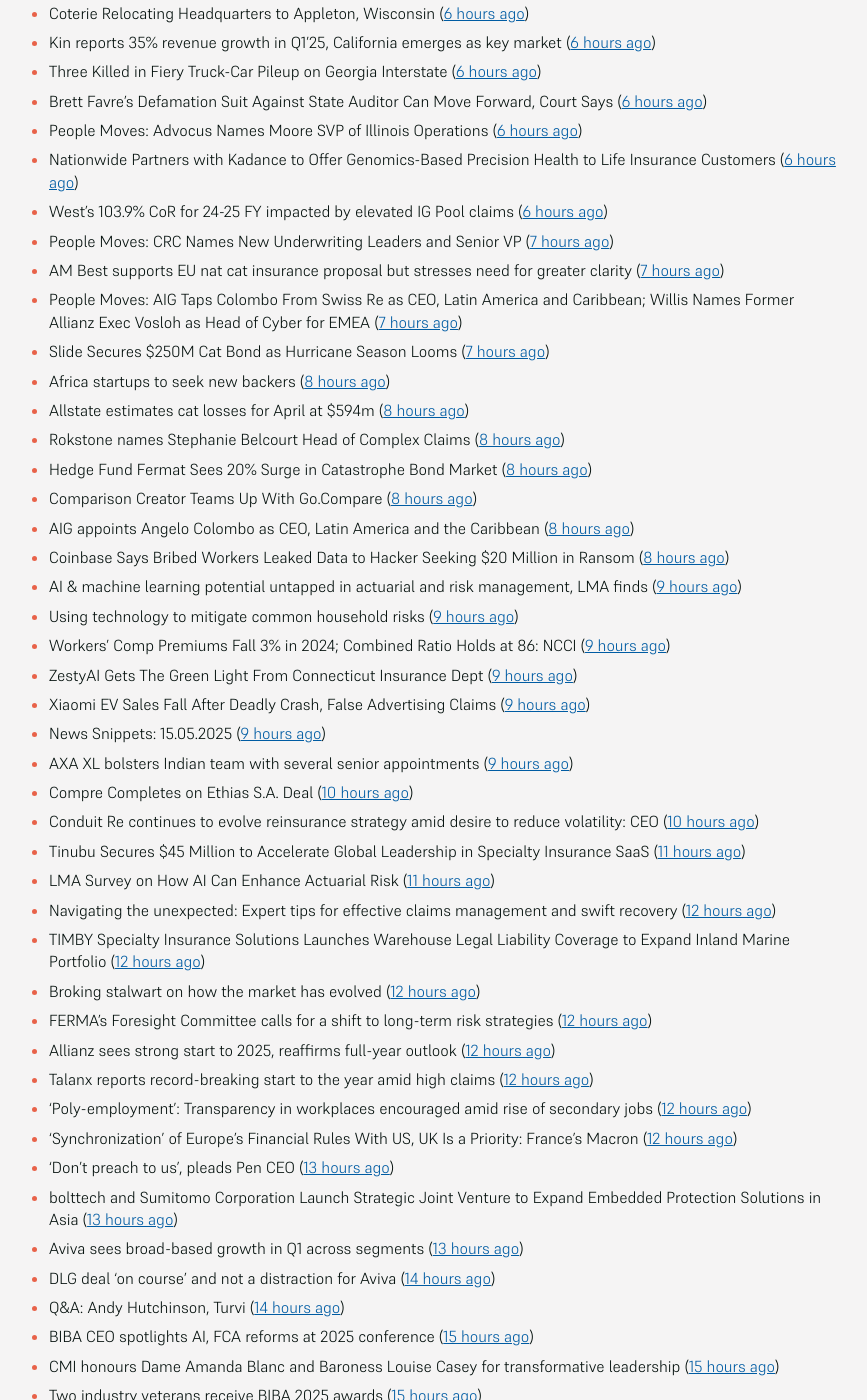
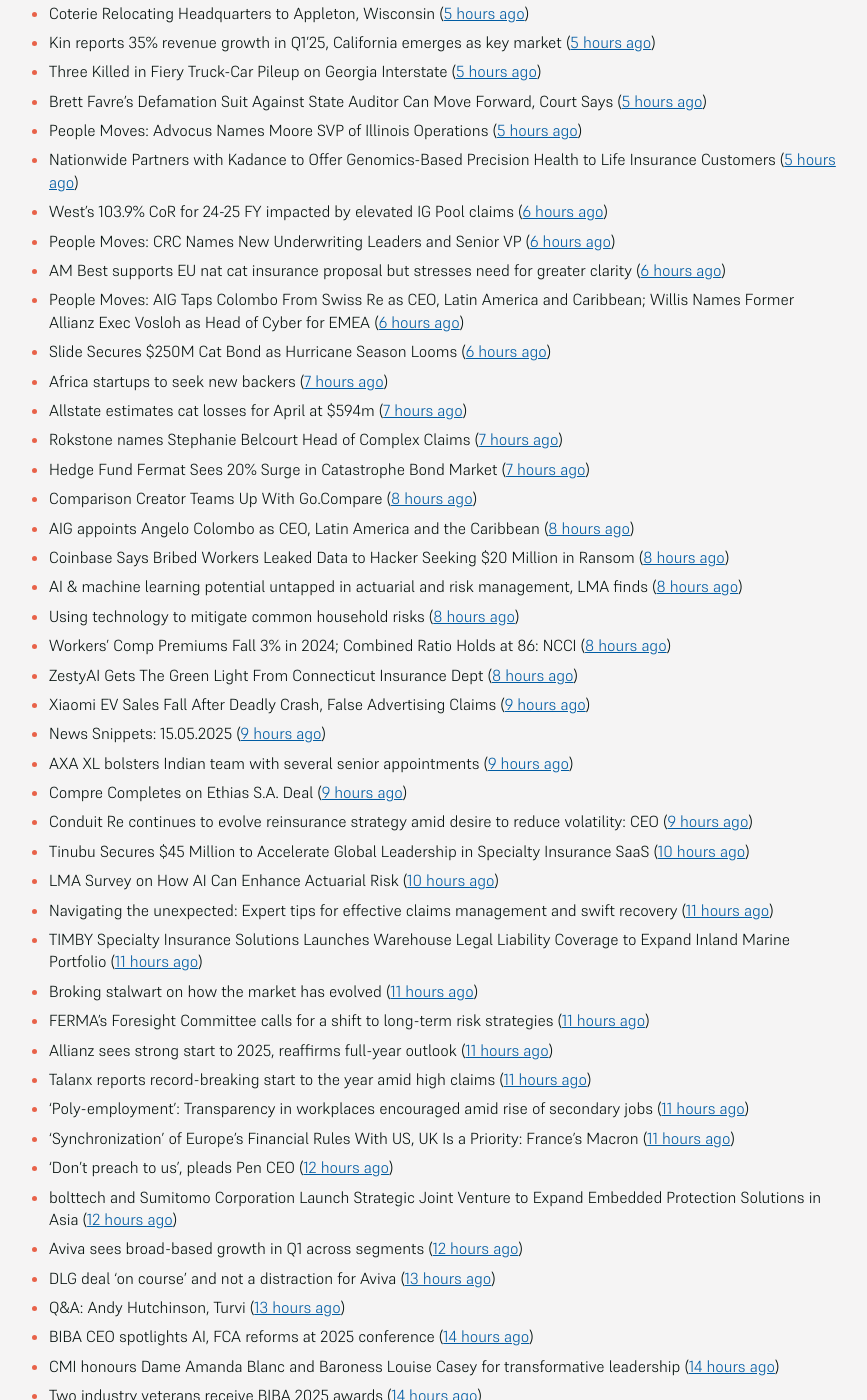
Before and after one commit to mat-0/feeds.thechels.uk, a Jekyll site: the page built from index.md, in a window 1280 px wide and 1400 px high, scrolled down 596 px. Shown: the whole window, without its empty margins (215-1082 px from the left). Built offline with Jekyll 4.4.1, drawn with Linux system fonts in a browser that asks for light colours; some of the changed text lies outside the part shown.

Commit message:
New Feed

```diff
--- a/index.md
+++ b/index.md
@@ -8,72 +8,72 @@ description: Latest Updates
 [Get this as an RSS feed](/feed.rss)
 
 <!-- news_marker starts -->
-- How insurers can use systemic risk knowledge internally ([2 hours ago](https://www.dig-in.com/opinion/how-insurers-can-use-systemic-risk-knowledge-internally))
-- AXA Group CUO on navigating a polycrisis risk landscape ([2 hours ago](https://www.insurancebusinessmag.com/uk/news/breaking-news/axa-group-cuo-on-navigating-a-polycrisis-risk-landscape-535921.aspx))
+- How insurers can use systemic risk knowledge internally ([1 hours ago](https://www.dig-in.com/opinion/how-insurers-can-use-systemic-risk-knowledge-internally))
+- AXA Group CUO on navigating a polycrisis risk landscape ([1 hours ago](https://www.insurancebusinessmag.com/uk/news/breaking-news/axa-group-cuo-on-navigating-a-polycrisis-risk-landscape-535921.aspx))
 - Marsh McLennan moves to Amazon cloud; ZestyAI in Connecticut and West Virginia: Insurtech news ([2 hours ago](https://www.dig-in.com/news/marsh-mclennan-to-amazon-cloud-zestyai-and-insurtech-news))
-- WTW report exposes shifting terrorism insurance risks ([3 hours ago](https://www.insurancebusinessmag.com/uk/news/breaking-news/wtw-report-exposes-shifting-terrorism-insurance-risks-535909.aspx))
-- Tired of Waiting on Tickets? There’s a Better Way. ([3 hours ago](https://www.insurancejournal.com/blogs/expert-insured/2025/05/15/823954.htm))
-- Global Accessibiliy Day: Making the Workplace Welcome to All ([4 hours ago](https://insurance-edge.net/2025/05/15/global-accessibiliy-day-making-the-workplace-welcome-to-all/))
+- WTW report exposes shifting terrorism insurance risks ([2 hours ago](https://www.insurancebusinessmag.com/uk/news/breaking-news/wtw-report-exposes-shifting-terrorism-insurance-risks-535909.aspx))
+- Tired of Waiting on Tickets? There’s a Better Way. ([2 hours ago](https://www.insurancejournal.com/blogs/expert-insured/2025/05/15/823954.htm))
+- Global Accessibiliy Day: Making the Workplace Welcome to All ([3 hours ago](https://insurance-edge.net/2025/05/15/global-accessibiliy-day-making-the-workplace-welcome-to-all/))
 - Lloyd’s Q2’25 Market Message: risk awareness, not risk aversion, marks a defining juncture ([5 hours ago](https://www.reinsurancene.ws/lloyds-q225-market-message-risk-awareness-not-risk-aversion-marks-a-defining-juncture/))
 - Tiernan calls out ‘egregious trading behaviours’ at Lloyd’s ([5 hours ago](https://www.postonline.co.uk/lloydslondon/7957765/tiernan-calls-out-egregious-trading-behaviours-at-lloyds))
-- Tesla’s Robotaxi Launch in Texas Faces Scrutiny Over Potential Accident Risks ([6 hours ago](https://www.insurancejournal.com/news/southcentral/2025/05/15/823930.htm))
-- US House Bill Reintroduced to Rid Federal Insurance Office of Subpoena Power ([6 hours ago](https://www.insurancejournal.com/news/national/2025/05/15/823897.htm))
-- Sweltering Heat Wave Hits U.S. from Dakotas to Texas ([6 hours ago](https://www.insurancejournal.com/news/southcentral/2025/05/15/823927.htm))
-- Coterie Relocating Headquarters to Appleton, Wisconsin ([6 hours ago](https://www.insurancejournal.com/news/midwest/2025/05/15/823924.htm))
-- Kin reports 35% revenue growth in Q1’25, California emerges as key market ([6 hours ago](https://www.reinsurancene.ws/kin-reports-35-revenue-growth-in-q125-california-emerges-as-key-market/))
-- Three Killed in Fiery Truck-Car Pileup on Georgia Interstate ([6 hours ago](https://www.insurancejournal.com/news/southeast/2025/05/15/823917.htm))
-- Brett Favre’s Defamation Suit Against State Auditor Can Move Forward, Court Says ([6 hours ago](https://www.insurancejournal.com/news/southeast/2025/05/15/823911.htm))
-- People Moves: Advocus Names Moore SVP of Illinois Operations ([6 hours ago](https://www.insurancejournal.com/news/midwest/2025/05/15/823905.htm))
-- Nationwide Partners with Kadance to Offer Genomics-Based Precision Health to Life Insurance Customers ([6 hours ago](https://www.insurtechinsights.com/nationwide-partners-with-kadance-to-offer-genomics-based-precision-health-to-life-insurance-customers/))
+- Tesla’s Robotaxi Launch in Texas Faces Scrutiny Over Potential Accident Risks ([5 hours ago](https://www.insurancejournal.com/news/southcentral/2025/05/15/823930.htm))
+- US House Bill Reintroduced to Rid Federal Insurance Office of Subpoena Power ([5 hours ago](https://www.insurancejournal.com/news/national/2025/05/15/823897.htm))
+- Sweltering Heat Wave Hits U.S. from Dakotas to Texas ([5 hours ago](https://www.insurancejournal.com/news/southcentral/2025/05/15/823927.htm))
+- Coterie Relocating Headquarters to Appleton, Wisconsin ([5 hours ago](https://www.insurancejournal.com/news/midwest/2025/05/15/823924.htm))
+- Kin reports 35% revenue growth in Q1’25, California emerges as key market ([5 hours ago](https://www.reinsurancene.ws/kin-reports-35-revenue-growth-in-q125-california-emerges-as-key-market/))
+- Three Killed in Fiery Truck-Car Pileup on Georgia Interstate ([5 hours ago](https://www.insurancejournal.com/news/southeast/2025/05/15/823917.htm))
+- Brett Favre’s Defamation Suit Against State Auditor Can Move Forward, Court Says ([5 hours ago](https://www.insurancejournal.com/news/southeast/2025/05/15/823911.htm))
+- People Moves: Advocus Names Moore SVP of Illinois Operations ([5 hours ago](https://www.insurancejournal.com/news/midwest/2025/05/15/823905.htm))
+- Nationwide Partners with Kadance to Offer Genomics-Based Precision Health to Life Insurance Customers ([5 hours ago](https://www.insurtechinsights.com/nationwide-partners-with-kadance-to-offer-genomics-based-precision-health-to-life-insurance-customers/))
 - West’s 103.9% CoR for 24-25 FY impacted by elevated IG Pool claims ([6 hours ago](https://www.reinsurancene.ws/wests-103-9-cor-for-24-25-fy-impacted-by-elevated-ig-pool-claims/))
-- People Moves: CRC Names New Underwriting Leaders and Senior VP ([7 hours ago](https://www.insurancejournal.com/news/southeast/2025/05/15/823894.htm))
-- AM Best supports EU nat cat insurance proposal but stresses need for greater clarity ([7 hours ago](https://www.reinsurancene.ws/am-best-supports-eu-nat-cat-insurance-proposal-but-stresses-need-for-greater-clarity/))
-- People Moves: AIG Taps Colombo From Swiss Re as CEO, Latin America and Caribbean; Willis Names Former Allianz Exec Vosloh as Head of Cyber for EMEA ([7 hours ago](https://www.insurancejournal.com/news/international/2025/05/15/823886.htm))
-- Slide Secures $250M Cat Bond as Hurricane Season Looms ([7 hours ago](https://www.insurancejournal.com/news/southeast/2025/05/15/823884.htm))
-- Africa startups to seek new backers ([8 hours ago](https://www.dig-in.com/articles/africa-startups-to-seek-new-backers))
-- Allstate estimates cat losses for April at $594m ([8 hours ago](https://www.reinsurancene.ws/allstate-estimates-cat-losses-for-april-at-594m/))
-- Rokstone names Stephanie Belcourt Head of Complex Claims ([8 hours ago](https://www.reinsurancene.ws/rokstone-names-stephanie-belcourt-head-of-complex-claims/))
-- Hedge Fund Fermat Sees 20% Surge in Catastrophe Bond Market ([8 hours ago](https://www.insurancejournal.com/news/international/2025/05/15/823861.htm))
+- People Moves: CRC Names New Underwriting Leaders and Senior VP ([6 hours ago](https://www.insurancejournal.com/news/southeast/2025/05/15/823894.htm))
+- AM Best supports EU nat cat insurance proposal but stresses need for greater clarity ([6 hours ago](https://www.reinsurancene.ws/am-best-supports-eu-nat-cat-insurance-proposal-but-stresses-need-for-greater-clarity/))
+- People Moves: AIG Taps Colombo From Swiss Re as CEO, Latin America and Caribbean; Willis Names Former Allianz Exec Vosloh as Head of Cyber for EMEA ([6 hours ago](https://www.insurancejournal.com/news/international/2025/05/15/823886.htm))
+- Slide Secures $250M Cat Bond as Hurricane Season Looms ([6 hours ago](https://www.insurancejournal.com/news/southeast/2025/05/15/823884.htm))
+- Africa startups to seek new backers ([7 hours ago](https://www.dig-in.com/articles/africa-startups-to-seek-new-backers))
+- Allstate estimates cat losses for April at $594m ([7 hours ago](https://www.reinsurancene.ws/allstate-estimates-cat-losses-for-april-at-594m/))
+- Rokstone names Stephanie Belcourt Head of Complex Claims ([7 hours ago](https://www.reinsurancene.ws/rokstone-names-stephanie-belcourt-head-of-complex-claims/))
+- Hedge Fund Fermat Sees 20% Surge in Catastrophe Bond Market ([7 hours ago](https://www.insurancejournal.com/news/international/2025/05/15/823861.htm))
 - Comparison Creator Teams Up With Go.Compare ([8 hours ago](https://insurance-edge.net/2025/05/15/comparison-creator-teams-up-with-go-compare/))
 - AIG appoints Angelo Colombo as CEO, Latin America and the Caribbean ([8 hours ago](https://www.reinsurancene.ws/aig-appoints-angelo-colombo-as-ceo-latin-america-and-the-caribbean/))
 - Coinbase Says Bribed Workers Leaked Data to Hacker Seeking $20 Million in Ransom ([8 hours ago](https://www.insurancejournal.com/news/national/2025/05/15/823862.htm))
-- AI & machine learning potential untapped in actuarial and risk management, LMA finds ([9 hours ago](https://www.reinsurancene.ws/ai-machine-learning-potential-untapped-in-actuarial-and-risk-management-lma-finds/))
-- Using technology to mitigate common household risks ([9 hours ago](https://www.dig-in.com/podcast/using-technology-to-mitigate-common-household-risks))
-- Workers’ Comp Premiums Fall 3% in 2024; Combined Ratio Holds at 86: NCCI ([9 hours ago](https://www.insurancejournal.com/news/national/2025/05/15/823850.htm))
-- ZestyAI Gets The Green Light From Connecticut Insurance Dept ([9 hours ago](https://insurance-edge.net/2025/05/15/zestyai-gets-the-green-light-from-connecticut-insurance-dept/))
+- AI & machine learning potential untapped in actuarial and risk management, LMA finds ([8 hours ago](https://www.reinsurancene.ws/ai-machine-learning-potential-untapped-in-actuarial-and-risk-management-lma-finds/))
+- Using technology to mitigate common household risks ([8 hours ago](https://www.dig-in.com/podcast/using-technology-to-mitigate-common-household-risks))
+- Workers’ Comp Premiums Fall 3% in 2024; Combined Ratio Holds at 86: NCCI ([8 hours ago](https://www.insurancejournal.com/news/national/2025/05/15/823850.htm))
+- ZestyAI Gets The Green Light From Connecticut Insurance Dept ([8 hours ago](https://insurance-edge.net/2025/05/15/zestyai-gets-the-green-light-from-connecticut-insurance-dept/))
 - Xiaomi EV Sales Fall After Deadly Crash, False Advertising Claims ([9 hours ago](https://www.insurancejournal.com/news/international/2025/05/15/823843.htm))
 - News Snippets: 15.05.2025 ([9 hours ago](https://insurance-edge.net/2025/05/15/news-snippets-15-05-2025/))
 - AXA XL bolsters Indian team with several senior appointments ([9 hours ago](https://www.reinsurancene.ws/axa-xl-bolsters-indian-team-with-several-senior-appointments/))
-- Compre Completes on Ethias S.A. Deal ([10 hours ago](https://insurance-edge.net/2025/05/15/compre-completes-on-ethias-s-a-deal/))
-- Conduit Re continues to evolve reinsurance strategy amid desire to reduce volatility: CEO ([10 hours ago](https://www.reinsurancene.ws/conduit-re-continues-to-evolve-reinsurance-strategy-amid-desire-to-reduce-volatility-ceo/))
-- Tinubu Secures $45 Million to Accelerate Global Leadership in Specialty Insurance SaaS ([11 hours ago](https://www.insurtechinsights.com/tinubu-secures-45-million-to-accelerate-global-leadership-in-specialty-insurance-saas/))
-- LMA Survey on How AI Can Enhance Actuarial Risk ([11 hours ago](https://insurance-edge.net/2025/05/15/lma-survey-on-how-ai-can-enhance-actuarial-risk/))
-- Navigating the unexpected: Expert tips for effective claims management and swift recovery ([12 hours ago](https://www.insurancebusinessmag.com/uk/news/property-insurance/navigating-the-unexpected-expert-tips-for-effective-claims-management-and-swift-recovery-535498.aspx))
-- TIMBY Specialty Insurance Solutions Launches Warehouse Legal Liability Coverage to Expand Inland Marine Portfolio ([12 hours ago](https://www.insurtechinsights.com/timby-specialty-insurance-solutions-launches-warehouse-legal-liability-coverage-to-expand-inland-marine-portfolio/))
-- Broking stalwart on how the market has evolved ([12 hours ago](https://www.insurancebusinessmag.com/uk/news/breaking-news/broking-stalwart-on-how-the-market-has-evolved-535809.aspx))
-- FERMA's Foresight Committee calls for a shift to long-term risk strategies ([12 hours ago](https://www.insurancebusinessmag.com/uk/news/non-profits/fermas-foresight-committee-calls-for-a-shift-to-longterm-risk-strategies-535808.aspx))
-- Allianz sees strong start to 2025, reaffirms full-year outlook ([12 hours ago](https://www.insurancebusinessmag.com/uk/news/breaking-news/allianz-sees-strong-start-to-2025-reaffirms-fullyear-outlook-535802.aspx))
-- Talanx reports record-breaking start to the year amid high claims ([12 hours ago](https://www.insurancebusinessmag.com/uk/news/breaking-news/talanx-reports-recordbreaking-start-to-the-year-amid-high-claims-535796.aspx))
-- 'Poly-employment': Transparency in workplaces encouraged amid rise of secondary jobs ([12 hours ago](https://www.insurancebusinessmag.com/uk/news/breaking-news/polyemployment-transparency-in-workplaces-encouraged-amid-rise-of-secondary-jobs-535784.aspx))
-- ‘Synchronization’ of Europe’s Financial Rules With US, UK Is a Priority: France’s Macron ([12 hours ago](https://www.insurancejournal.com/news/international/2025/05/15/823833.htm))
-- ‘Don’t preach to us’, pleads Pen CEO ([13 hours ago](https://www.postonline.co.uk/broker/7957752/dont-preach-to-us-pleads-pen-ceo))
-- bolttech and Sumitomo Corporation Launch Strategic Joint Venture to Expand Embedded Protection Solutions in Asia ([13 hours ago](https://www.insurtechinsights.com/bolttech-and-sumitomo-corporation-launch-strategic-joint-venture-to-expand-embedded-protection-solutions-in-asia/))
-- Aviva sees broad-based growth in Q1 across segments ([13 hours ago](https://www.insurancebusinessmag.com/uk/news/breaking-news/aviva-sees-broadbased-growth-in-q1-across-segments-535781.aspx))
-- DLG deal ‘on course’ and not a distraction for Aviva ([14 hours ago](https://www.postonline.co.uk/news/7957750/dlg-deal-on-course-and-not-a-distraction-for-aviva))
-- Q&A: Andy Hutchinson, Turvi ([14 hours ago](https://www.postonline.co.uk/technology/7957394/qa-andy-hutchinson-turvi))
-- BIBA CEO spotlights AI, FCA reforms at 2025 conference ([15 hours ago](https://www.insurancebusinessmag.com/uk/news/breaking-news/biba-ceo-spotlights-ai-fca-reforms-at-2025-conference-535774.aspx))
-- CMI honours Dame Amanda Blanc and Baroness Louise Casey for transformative leadership ([15 hours ago](https://www.insurancebusinessmag.com/uk/news/breaking-news/cmi-honours-dame-amanda-blanc-and-baroness-louise-casey-for-transformative-leadership-535773.aspx))
-- Two industry veterans receive BIBA 2025 awards ([15 hours ago](https://www.insurancebusinessmag.com/uk/news/breaking-news/two-industry-veterans-receive-biba-2025-awards-535772.aspx))
-- Willis names head of cyber for EMEA ([15 hours ago](https://www.insurancebusinessmag.com/uk/news/cyber/willis-names-head-of-cyber-for-emea-535771.aspx))
-- 2024 P/C Insurance Combined Ratio Best in More Than a Decade ([17 hours ago](https://www.insurancejournal.com/news/national/2025/05/15/823801.htm))
-- State Farm VP Apologizes to Homeowner While Allstate Gets Grilled at Senate Hearing ([17 hours ago](https://www.insurancejournal.com/news/national/2025/05/15/823722.htm))
-- TIMBY Specialty Launches Warehouse Legal Liability Coverage ([17 hours ago](https://www.insurancejournal.com/news/west/2025/05/15/823803.htm))
-- In Tesla’s Wake, More Big Companies Propose Voting ‘Dexit’ to Depart Delaware ([17 hours ago](https://www.insurancejournal.com/news/east/2025/05/15/823818.htm))
-- People Moves: Roberts Joins Alliant in Boston; MEMIC Promotes Amoateng and Finn ([17 hours ago](https://www.insurancejournal.com/news/east/2025/05/15/823382.htm))
-- New York Sues Capital One for Cheating Savings Depositors ([17 hours ago](https://www.insurancejournal.com/news/east/2025/05/15/823815.htm))
-- LA County Wildfire Alert Mistakenly Sent to Millions Due to Tech Glitch ([17 hours ago](https://www.insurancejournal.com/news/west/2025/05/15/823791.htm))
-- Throwback Thursday: CII card woes; Hiscox grows ([17 hours ago](https://www.postonline.co.uk/personal/7956604/throwback-thursday-cii-card-woes-hiscox-grows))
-- Why blaming hybrid working for productivity problems is too easy ([17 hours ago](https://www.postonline.co.uk/people/7957728/why-blaming-hybrid-working-for-productivity-problems-is-too-easy))
+- Compre Completes on Ethias S.A. Deal ([9 hours ago](https://insurance-edge.net/2025/05/15/compre-completes-on-ethias-s-a-deal/))
+- Conduit Re continues to evolve reinsurance strategy amid desire to reduce volatility: CEO ([9 hours ago](https://www.reinsurancene.ws/conduit-re-continues-to-evolve-reinsurance-strategy-amid-desire-to-reduce-volatility-ceo/))
+- Tinubu Secures $45 Million to Accelerate Global Leadership in Specialty Insurance SaaS ([10 hours ago](https://www.insurtechinsights.com/tinubu-secures-45-million-to-accelerate-global-leadership-in-specialty-insurance-saas/))
+- LMA Survey on How AI Can Enhance Actuarial Risk ([10 hours ago](https://insurance-edge.net/2025/05/15/lma-survey-on-how-ai-can-enhance-actuarial-risk/))
+- Navigating the unexpected: Expert tips for effective claims management and swift recovery ([11 hours ago](https://www.insurancebusinessmag.com/uk/news/property-insurance/navigating-the-unexpected-expert-tips-for-effective-claims-management-and-swift-recovery-535498.aspx))
+- TIMBY Specialty Insurance Solutions Launches Warehouse Legal Liability Coverage to Expand Inland Marine Portfolio ([11 hours ago](https://www.insurtechinsights.com/timby-specialty-insurance-solutions-launches-warehouse-legal-liability-coverage-to-expand-inland-marine-portfolio/))
+- Broking stalwart on how the market has evolved ([11 hours ago](https://www.insurancebusinessmag.com/uk/news/breaking-news/broking-stalwart-on-how-the-market-has-evolved-535809.aspx))
+- FERMA's Foresight Committee calls for a shift to long-term risk strategies ([11 hours ago](https://www.insurancebusinessmag.com/uk/news/non-profits/fermas-foresight-committee-calls-for-a-shift-to-longterm-risk-strategies-535808.aspx))
+- Allianz sees strong start to 2025, reaffirms full-year outlook ([11 hours ago](https://www.insurancebusinessmag.com/uk/news/breaking-news/allianz-sees-strong-start-to-2025-reaffirms-fullyear-outlook-535802.aspx))
+- Talanx reports record-breaking start to the year amid high claims ([11 hours ago](https://www.insurancebusinessmag.com/uk/news/breaking-news/talanx-reports-recordbreaking-start-to-the-year-amid-high-claims-535796.aspx))
+- 'Poly-employment': Transparency in workplaces encouraged amid rise of secondary jobs ([11 hours ago](https://www.insurancebusinessmag.com/uk/news/breaking-news/polyemployment-transparency-in-workplaces-encouraged-amid-rise-of-secondary-jobs-535784.aspx))
+- ‘Synchronization’ of Europe’s Financial Rules With US, UK Is a Priority: France’s Macron ([11 hours ago](https://www.insurancejournal.com/news/international/2025/05/15/823833.htm))
+- ‘Don’t preach to us’, pleads Pen CEO ([12 hours ago](https://www.postonline.co.uk/broker/7957752/dont-preach-to-us-pleads-pen-ceo))
+- bolttech and Sumitomo Corporation Launch Strategic Joint Venture to Expand Embedded Protection Solutions in Asia ([12 hours ago](https://www.insurtechinsights.com/bolttech-and-sumitomo-corporation-launch-strategic-joint-venture-to-expand-embedded-protection-solutions-in-asia/))
+- Aviva sees broad-based growth in Q1 across segments ([12 hours ago](https://www.insurancebusinessmag.com/uk/news/breaking-news/aviva-sees-broadbased-growth-in-q1-across-segments-535781.aspx))
+- DLG deal ‘on course’ and not a distraction for Aviva ([13 hours ago](https://www.postonline.co.uk/news/7957750/dlg-deal-on-course-and-not-a-distraction-for-aviva))
+- Q&A: Andy Hutchinson, Turvi ([13 hours ago](https://www.postonline.co.uk/technology/7957394/qa-andy-hutchinson-turvi))
+- BIBA CEO spotlights AI, FCA reforms at 2025 conference ([14 hours ago](https://www.insurancebusinessmag.com/uk/news/breaking-news/biba-ceo-spotlights-ai-fca-reforms-at-2025-conference-535774.aspx))
+- CMI honours Dame Amanda Blanc and Baroness Louise Casey for transformative leadership ([14 hours ago](https://www.insurancebusinessmag.com/uk/news/breaking-news/cmi-honours-dame-amanda-blanc-and-baroness-louise-casey-for-transformative-leadership-535773.aspx))
+- Two industry veterans receive BIBA 2025 awards ([14 hours ago](https://www.insurancebusinessmag.com/uk/news/breaking-news/two-industry-veterans-receive-biba-2025-awards-535772.aspx))
+- Willis names head of cyber for EMEA ([14 hours ago](https://www.insurancebusinessmag.com/uk/news/cyber/willis-names-head-of-cyber-for-emea-535771.aspx))
+- 2024 P/C Insurance Combined Ratio Best in More Than a Decade ([16 hours ago](https://www.insurancejournal.com/news/national/2025/05/15/823801.htm))
+- State Farm VP Apologizes to Homeowner While Allstate Gets Grilled at Senate Hearing ([16 hours ago](https://www.insurancejournal.com/news/national/2025/05/15/823722.htm))
+- TIMBY Specialty Launches Warehouse Legal Liability Coverage ([16 hours ago](https://www.insurancejournal.com/news/west/2025/05/15/823803.htm))
+- In Tesla’s Wake, More Big Companies Propose Voting ‘Dexit’ to Depart Delaware ([16 hours ago](https://www.insurancejournal.com/news/east/2025/05/15/823818.htm))
+- People Moves: Roberts Joins Alliant in Boston; MEMIC Promotes Amoateng and Finn ([16 hours ago](https://www.insurancejournal.com/news/east/2025/05/15/823382.htm))
+- New York Sues Capital One for Cheating Savings Depositors ([16 hours ago](https://www.insurancejournal.com/news/east/2025/05/15/823815.htm))
+- LA County Wildfire Alert Mistakenly Sent to Millions Due to Tech Glitch ([16 hours ago](https://www.insurancejournal.com/news/west/2025/05/15/823791.htm))
+- Throwback Thursday: CII card woes; Hiscox grows ([16 hours ago](https://www.postonline.co.uk/personal/7956604/throwback-thursday-cii-card-woes-hiscox-grows))
+- Why blaming hybrid working for productivity problems is too easy ([16 hours ago](https://www.postonline.co.uk/people/7957728/why-blaming-hybrid-working-for-productivity-problems-is-too-easy))
 - Waymo Recalls 1,200 Self-Driving Vehicles After Minor Collisions ([1 days ago](https://www.insurancejournal.com/news/national/2025/05/14/823807.htm))
 - More Than 200 Firefighters Battled Warehouse Blaze in Baltimore. No Injuries Reported ([1 days ago](https://www.insurancejournal.com/news/east/2025/05/14/823822.htm))
 - Digital is primary tool for customers to purchase insurance: J.D. Power ([1 days ago](https://www.dig-in.com/news/customers-prefer-buying-insurance-digitally-says-j-d-power))
```
